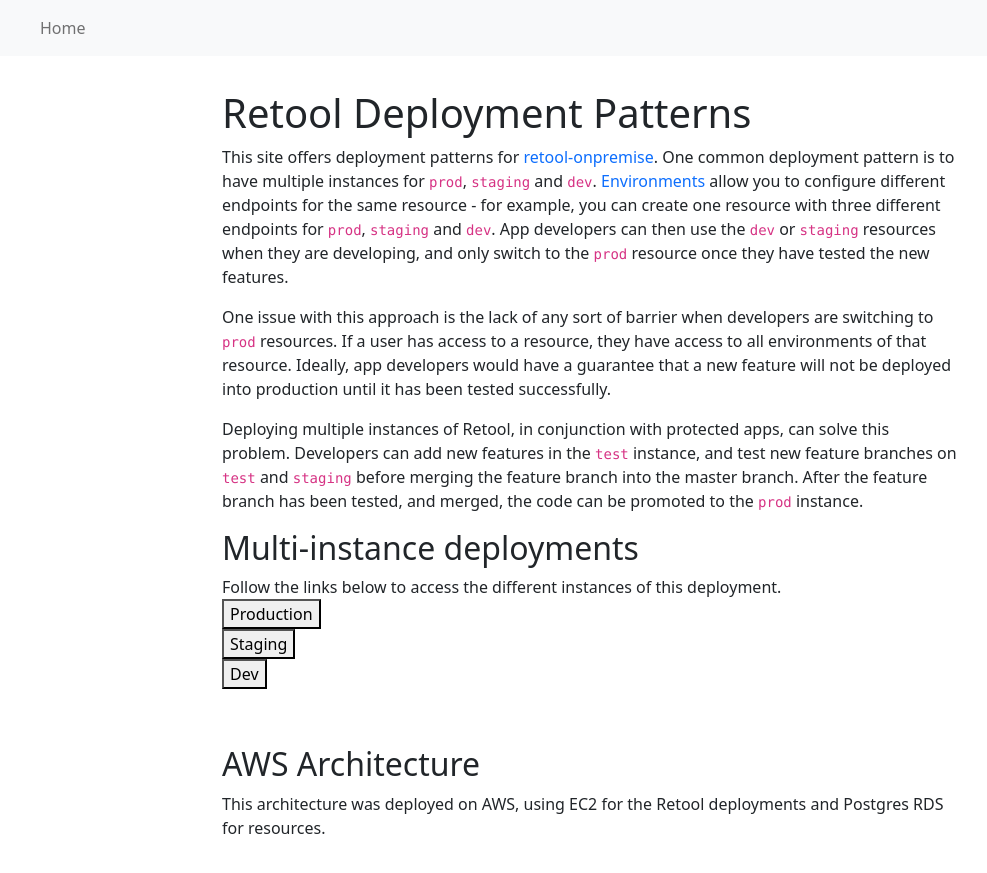
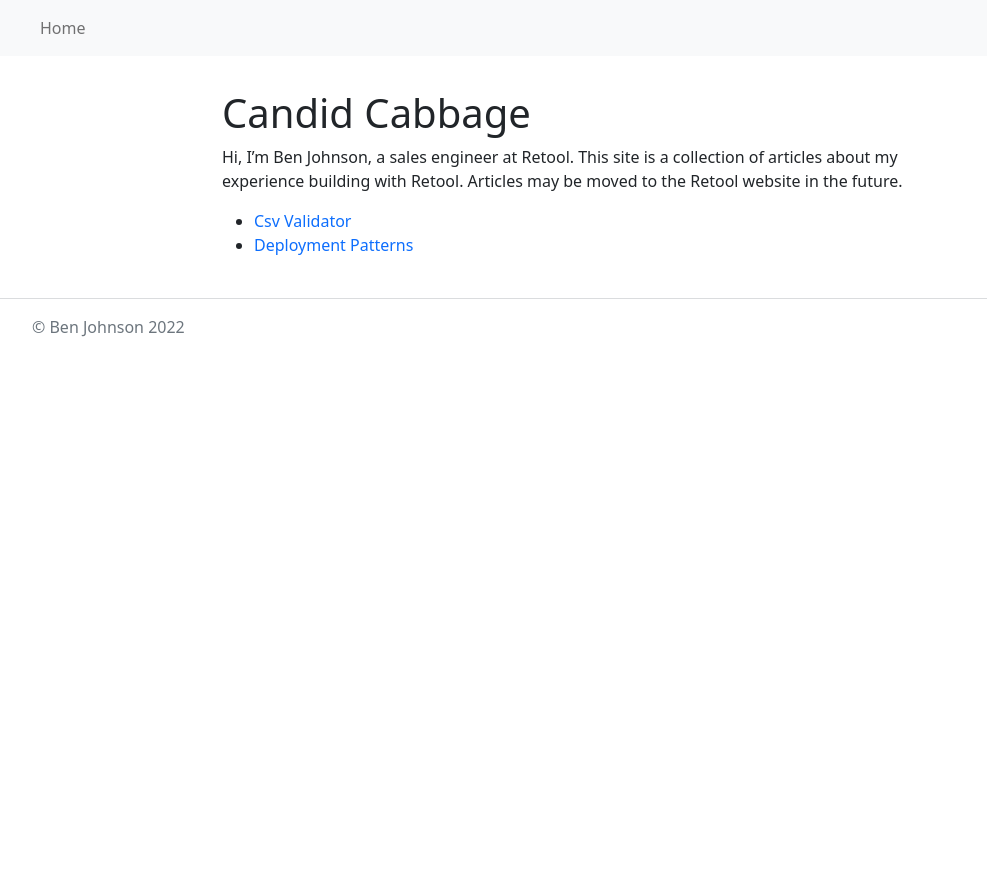
Before and after one commit to bdjohnson529/candidcabbage.com, a Jekyll site: the page built from index.md, in a window 1280 px wide and 900 px high. Shown: the top 873 px of the window, without its empty margins (50-1037 px from the left). Built offline with Jekyll 4.4.1, drawn with Linux system fonts in a browser that asks for light colours; nearby versions of some CDN libraries.

Commit message:
csv validator

```diff
--- a/index.md
+++ b/index.md
@@ -1,25 +1,16 @@
 ---
 layout: home
 ---
-# Retool Deployment Patterns
-This site offers deployment patterns for [retool-onpremise](https://github.com/tryretool/retool-onpremise). One common deployment pattern is to have multiple instances for `prod`, `staging` and `dev`. [Environments](https://docs.retool.com/docs/using-multiple-environments) allow you to configure different endpoints for the same resource - for example, you can create one resource with three different endpoints for `prod`, `staging` and `dev`. App developers can then use the `dev` or `staging` resources when they are developing, and only switch to the `prod` resource once they have tested the new features.
+# Candid Cabbage
 
-One issue with this approach is the lack of any sort of barrier when developers are switching to `prod` resources. If a user has access to a resource, they have access to all environments of that resource. Ideally, app developers would have a guarantee that a new feature will not be deployed into production until it has been tested successfully.
+Hi, I'm Ben Johnson, a sales engineer at Retool. This site is a collection of articles about my experience building with Retool. Articles may be moved to the Retool website in the future.
 
-Deploying multiple instances of Retool, in conjunction with protected apps, can solve this problem. Developers can add new features in the `test` instance, and test new feature branches on `test` and `staging` before merging the feature branch into the master branch. After the feature branch has been tested, and merged, the code can be promoted to the `prod` instance.
-
-## Multi-instance deployments
-Follow the links below to access the different instances of this deployment.
-<br>
-<button onclick="window.location.href='https://prod.candidcabbage.com'">Production</button>
-<br>
-<button onclick="window.location.href='https://prod.candidcabbage.com'">Staging</button>
-<br>
-<button onclick="window.location.href='https://prod.candidcabbage.com'">Dev</button>
-
-<br>
-
-## AWS Architecture
-This architecture was deployed on AWS, using EC2 for the Retool deployments and Postgres RDS for resources.
-
-<img src="{{ site.baseurl }}/assets/img/multiple-instances.png" alt="Ski Mountain">
+<div>
+  <ul>
+    {% for page in site.docs %}
+      <li>
+        <a href="{{page.url}}">{{ page.title }}</a>
+      </li>
+    {% endfor %}
+  </ul>
+</div>
```
Also changed, not shown: _docs/csv-validator.md (added, +149 -0 lines), _docs/deployment-patterns.md (added, +13 -0 lines).
